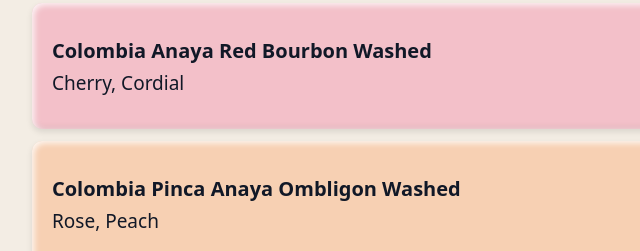
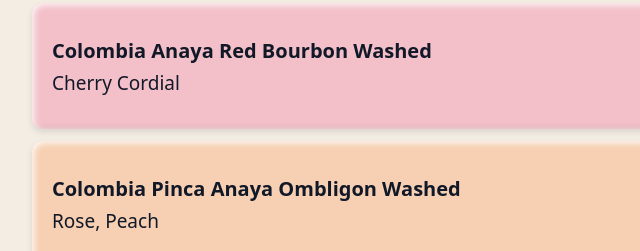
Before and after one commit to jocy0412/esc, a plain HTML site: page index.html in a window 1280 px wide. Shown: the part 225-476 px from the top of the page, 178-818 px from the left. Drawn offline with Linux system fonts and the light colour scheme.

Commit message:
Update index.html

```diff
--- a/index.html
+++ b/index.html
@@ -94,7 +94,7 @@
       <div class="card cherry-cordial">
         <div class="text-group">
           <div class="bean">Colombia Anaya Red Bourbon Washed</div>
-          <div class="flavor">Cherry, Cordial</div>
+          <div class="flavor">Cherry Cordial</div>
         </div>
         <div class="price-group">
           <span class="pill">1杯 25元</span>
```
